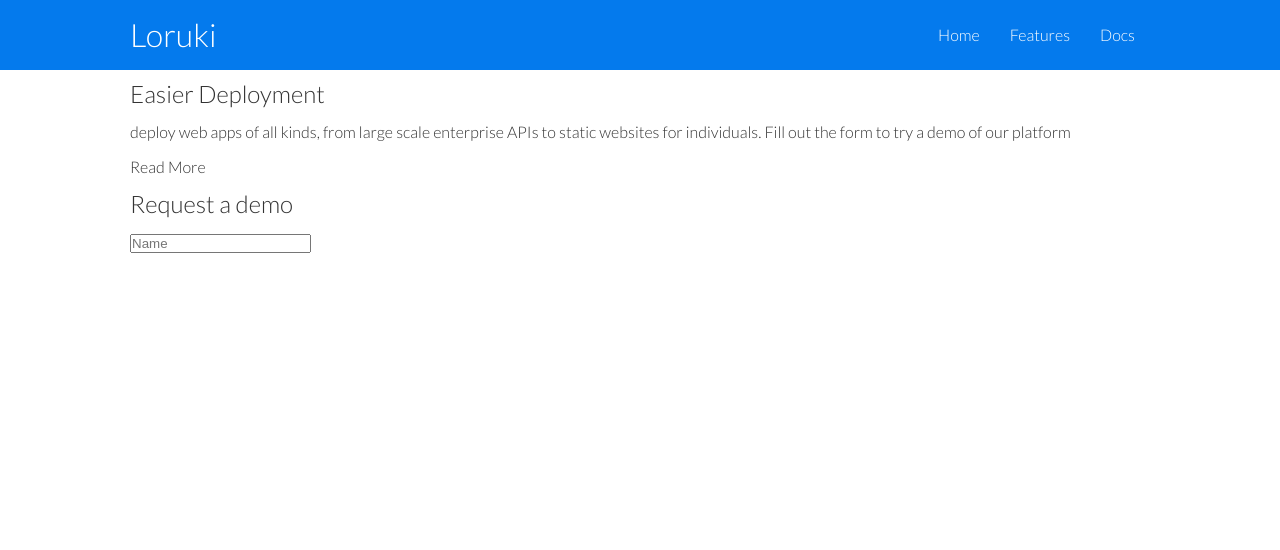
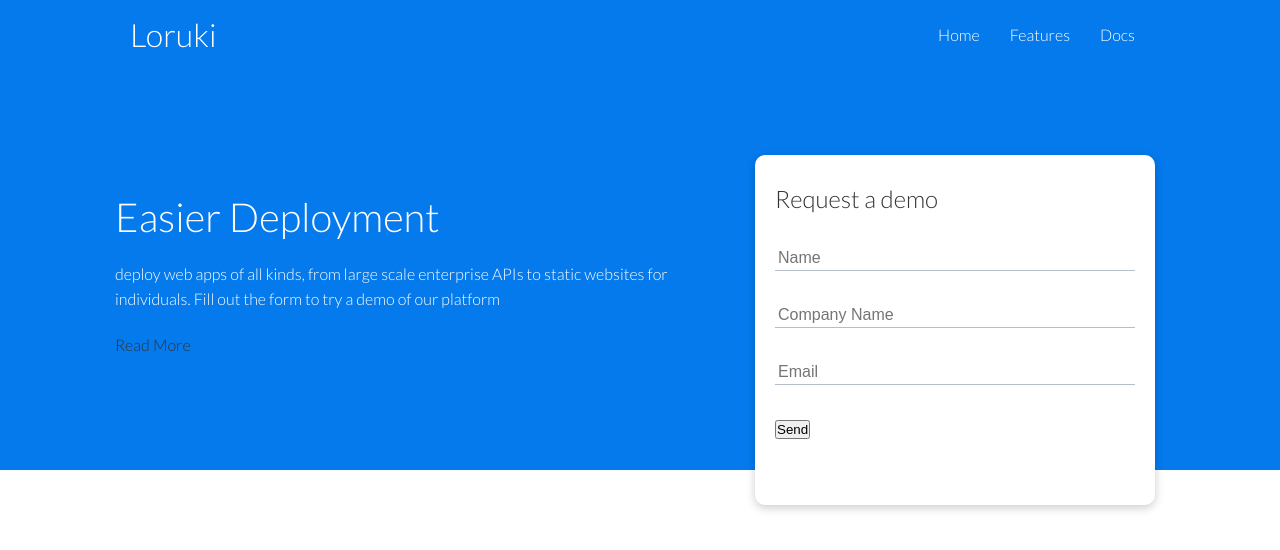
Before and after one commit to JustinDouglas16/Loruki, a plain HTML site: page index.html in a window 1280 px wide. Drawn offline with Linux system fonts and the light colour scheme.

Commit message:
added css

```diff
--- a/css/style.css
+++ b/css/style.css
@@ -1,4 +1,8 @@
 @import url("https://fonts.googleapis.com/css2?family=Lato:wght@300&display=swap");
+
+:root {
+    --primary-color: #047aed;
+}
 
 * {
   box-sizing: border-box;
@@ -37,7 +41,7 @@ img {
 }
 
 .navbar {
-  background-color: #047aed;
+  background-color: var(--primary-color);
   color: #fff;
   height: 70px;
 }
@@ -60,11 +64,68 @@ img {
     justify-content: space-between;
 }
 
+.showcase {
+    height: 400px;
+    background-color: var(--primary-color);
+    color: #fff;
+    position: relative;
+}
+
+.showcase h1 {
+    font-size: 40px;
+}
+
+.showcase p {
+    margin: 20px 0;
+}
+
+.showcase .grid {
+    overflow: visible;
+    grid-template-columns: 55% 45%;
+    gap: 30px;
+}
+
+.showcase-form {
+    position: relative;
+    top: 60px;
+    height: 350px;
+    width: 400px;
+    padding: 40px;
+    z-index: 100;
+    justify-self: flex-end;
+}
+
+.showcase-form .form-control {
+    margin: 30px 0;
+}
+
+.showcase-form input[type='text'],
+.showcase-form input[type='email'] {
+    border: 0;
+    border-bottom: 1px solid #b4becb;
+    width: 100%;
+    padding: 3px;
+    font-size: 16px;
+}
+
+.showcase-form input:focus {
+    outline: none;
+}
+
 .container {
     max-width: 1100px;
     margin: 0 auto;
     overflow: auto;
     padding: 0 40px;
+}
+
+.card {
+    background-color: #fff;
+    color: #333;
+    border-radius: 10px;
+    box-shadow: 0 3px 10px rgba(0, 0, 0, 0.2);
+    padding: 20px;
+    margin: 10px;
 }
 
 .flex {
@@ -73,3 +134,12 @@ img {
     align-items: center;
     height: 100%;
 }
+
+.grid {
+    display: grid;
+    grid-template-columns: repeat(2, 1fr);
+    gap: 20px;
+    justify-content: center;
+    align-items: center;
+    height: 100%;
+}
--- a/index.html
+++ b/index.html
@@ -45,8 +45,20 @@
           <h2>Request a demo</h2>
           <form>
             <div class="form-control">
-              <input type="text" name="name" placeholder="Name" />
+              <input type="text" name="name" placeholder="Name" required />
             </div>
+            <div class="form-control">
+              <input
+                type="text"
+                name="company"
+                placeholder="Company Name"
+                required
+              />
+            </div>
+            <div class="form-control">
+              <input type="email" name="email" placeholder="Email" required />
+            </div>
+            <input type="Submit" value="Send" class="btn btn-primary" />
           </form>
         </div>
       </div>
```
